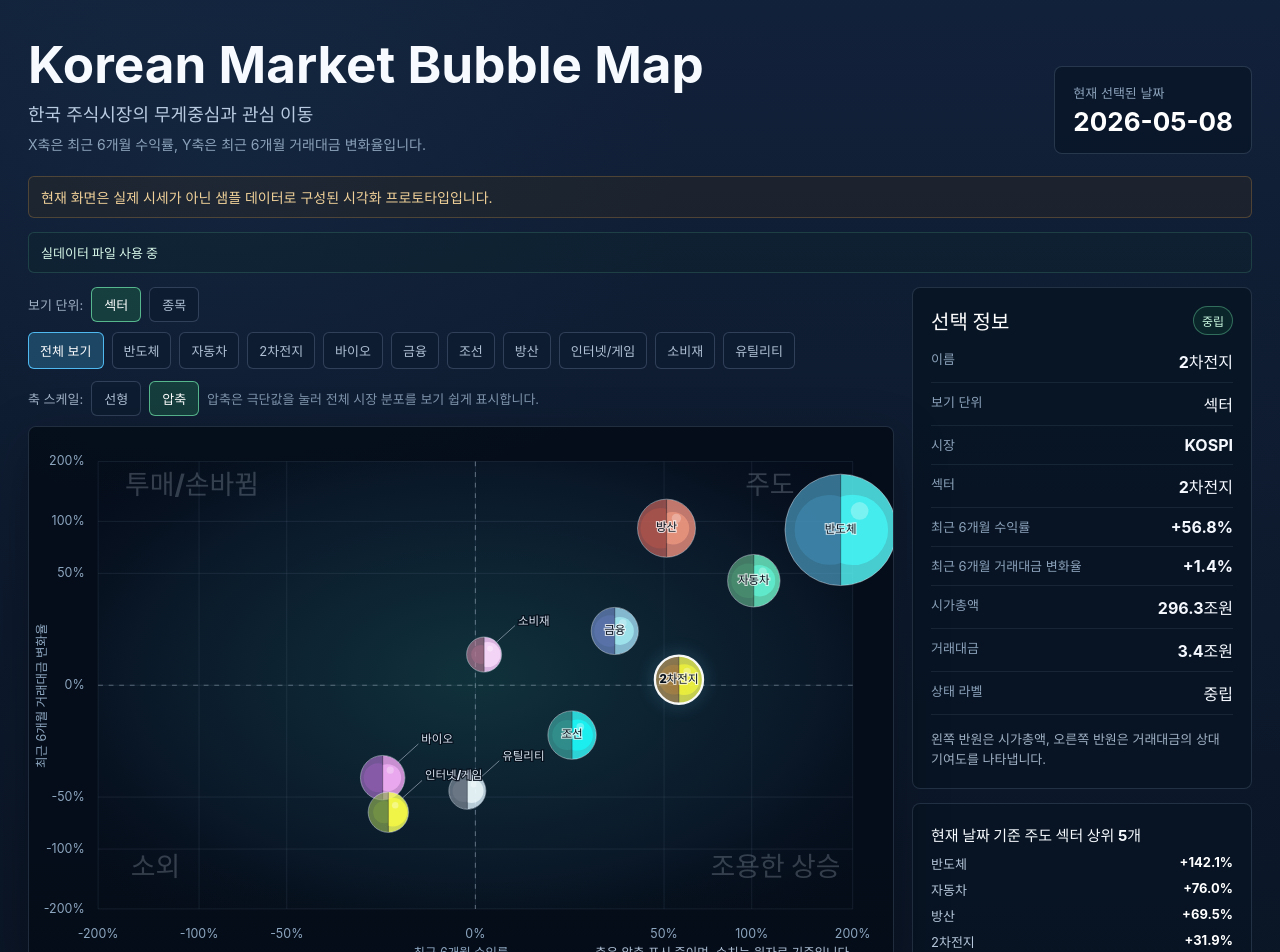
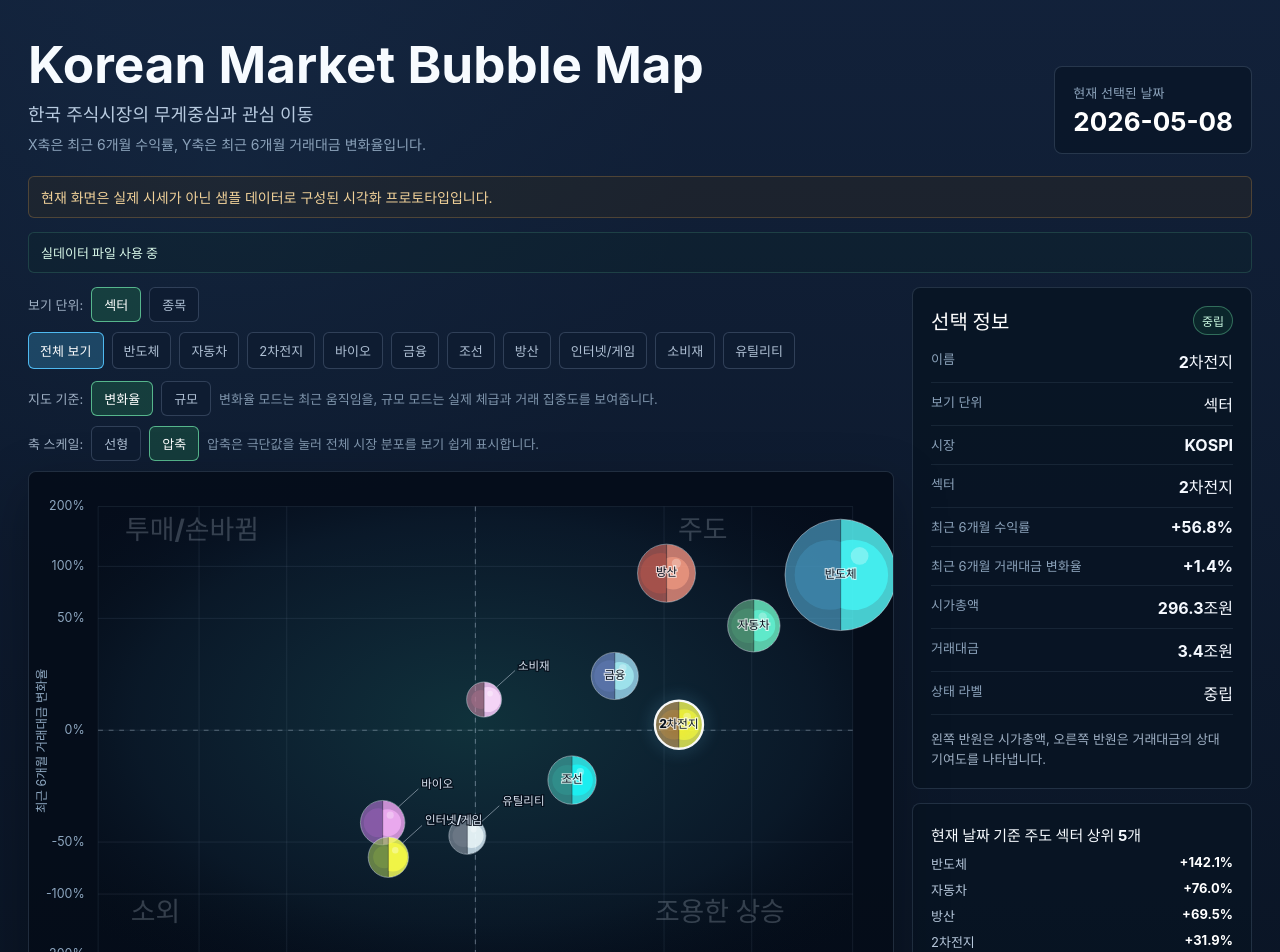
Before and after one commit to belorin/market-bubble-map, a React (Vite) app: page / in a window 1280 px wide. Shown: the top 952 px of the page. Built offline with nearby package versions, Linux system fonts and the light colour scheme.

Commit message:
Add absolute market scale mode

```diff
--- a/src/App.tsx
+++ b/src/App.tsx
@@ -15,7 +15,7 @@ import {
   sectors,
   type MarketBubbleDatum,
 } from './data/sampleMarketData'
-import type { AxisScaleMode } from './utils/scales'
+import type { AxisScaleMode, ChartMetricMode } from './utils/scales'
 
 type ViewMode = MarketBubbleDatum['level']
 
@@ -26,6 +26,8 @@ function App() {
   const [selectedDateIndex, setSelectedDateIndex] = useState(0)
   const [selectedSector, setSelectedSector] = useState('전체 보기')
   const [viewMode, setViewMode] = useState<ViewMode>('sector')
+  const [chartMetricMode, setChartMetricMode] =
+    useState<ChartMetricMode>('relative')
   const [axisScaleMode, setAxisScaleMode] =
     useState<AxisScaleMode>('compressed')
   const [selectedId, setSelectedId] = useState<string | null>(null)
@@ -141,6 +143,24 @@ function App() {
               selectedSector={selectedSector}
               onChange={setSelectedSector}
             />
+            <section className="metric-toggle" aria-label="지도 기준">
+              <span>지도 기준:</span>
+              <button
+                type="button"
+                className={chartMetricMode === 'relative' ? 'active' : ''}
+                onClick={() => setChartMetricMode('relative')}
+              >
+                변화율
+              </button>
+              <button
+                type="button"
+                className={chartMetricMode === 'absolute' ? 'active' : ''}
+                onClick={() => setChartMetricMode('absolute')}
+              >
+                규모
+              </button>
+              <em>변화율 모드는 최근 움직임을, 규모 모드는 실제 체급과 거래 집중도를 보여줍니다.</em>
+            </section>
             <section className="scale-toggle" aria-label="축 스케일">
               <span>축 스케일:</span>
               <button
@@ -163,6 +183,7 @@ function App() {
               data={currentData}
               selectedId={selectedDatum?.id}
               selectedSector={selectedSector}
+              chartMetricMode={chartMetricMode}
               axisScaleMode={axisScaleMode}
               onSelect={handleSelectDatum}
             />
--- a/src/components/BubbleChart.tsx
+++ b/src/components/BubbleChart.tsx
@@ -2,11 +2,15 @@ import { useMemo, useState } from 'react'
 import type { MarketBubbleDatum } from '../data/sampleMarketData'
 import {
   createAxisScale,
+  createPositiveAxisScale,
   formatKrw,
+  formatKrwAxis,
   formatPercent,
   getAxisDomain,
   getBubbleWeight,
+  getPositiveAxisDomain,
   type AxisScaleMode,
+  type ChartMetricMode,
 } from '../utils/scales'
 import { getBubbleStatus } from '../utils/status'
 import { SplitBubble } from './SplitBubble'
@@ -15,6 +19,7 @@ type BubbleChartProps = {
   data: MarketBubbleDatum[]
   selectedId?: string
   selectedSector: string
+  chartMetricMode: ChartMetricMode
   axisScaleMode: AxisScaleMode
   onSelect: (datum: MarketBubbleDatum) => void
 }
@@ -33,12 +38,39 @@ export function BubbleChart({
   data,
   selectedId,
   selectedSector,
+  chartMetricMode,
   axisScaleMode,
   onSelect,
 }: BubbleChartProps) {
   const [tooltip, setTooltip] = useState<TooltipState>(null)
 
   const chartScales = useMemo(() => {
+    if (chartMetricMode === 'absolute') {
+      const xDomain = getPositiveAxisDomain(data, 'marketCap', [
+        100_000_000_000,
+        100_000_000_000_000,
+      ])
+      const yDomain = getPositiveAxisDomain(data, 'tradingValue', [
+        1_000_000_000,
+        1_000_000_000_000,
+      ])
+
+      return {
+        xDomain,
+        yDomain,
+        xScale: createPositiveAxisScale(
+          xDomain,
+          [margin.left, width - margin.right],
+          axisScaleMode,
+        ),
+        yScale: createPositiveAxisScale(
+          yDomain,
+          [height - margin.bottom, margin.top],
+          axisScaleMode,
+        ),
+      }
+    }
+
     const xDomain = getAxisDomain(data, 'return6m', [-80, 120])
     const yDomain = getAxisDomain(data, 'tradingValueChange6m', [-100, 180])
 
@@ -56,30 +88,34 @@ export function BubbleChart({
         axisScaleMode,
       ),
     }
-  }, [axisScaleMode, data])
+  }, [axisScaleMode, chartMetricMode, data])
 
   const layout = useMemo(() => {
     const maxWeight = Math.max(...data.map(getBubbleWeight), 1)
 
     return data.map((datum) => ({
       datum,
-      x: chartScales.xScale(datum.return6m),
-      y: chartScales.yScale(datum.tradingValueChange6m),
+      x: chartScales.xScale(
+        chartMetricMode === 'absolute' ? datum.marketCap : datum.return6m,
+      ),
+      y: chartScales.yScale(
+        chartMetricMode === 'absolute'
+          ? datum.tradingValue
+          : datum.tradingValueChange6m,
+      ),
       radius: 16 + (getBubbleWeight(datum) / maxWeight) * 42,
     }))
-  }, [chartScales, data])
+  }, [chartMetricMode, chartScales, data])
 
-  const xAxisY = chartScales.yScale(0)
-  const yAxisX = chartScales.xScale(0)
+  const xAxisY =
+    chartMetricMode === 'absolute'
+      ? height - margin.bottom
+      : chartScales.yScale(0)
+  const yAxisX =
+    chartMetricMode === 'absolute' ? margin.left : chartScales.xScale(0)
   const filtered = selectedSector !== '전체 보기'
-  const xTicks =
-    axisScaleMode === 'compressed'
-      ? [-200, -100, -50, 0, 50, 100, 200]
-      : [-80, -40, 0, 40, 80, 120]
-  const yTicks =
-    axisScaleMode === 'compressed'
-      ? [-200, -100, -50, 0, 50, 100, 200, 400]
-      : [-100, -50, 0, 50, 100, 150, 200]
+  const xTicks = getTicks(chartMetricMode, 'x', axisScaleMode)
+  const yTicks = getTicks(chartMetricMode, 'y', axisScaleMode)
   const visibleXTicks = xTicks.filter(
     (tick) => tick >= chartScales.xDomain[0] && tick <= chartScales.xDomain[1],
   )
@@ -126,7 +162,7 @@ export function BubbleChart({
               y={height - 28}
               textAnchor="middle"
             >
-              {tick}%
+              {formatAxisTick(tick, chartMetricMode)}
             </text>
           </g>
         ))}
@@ -145,7 +181,7 @@ export function BubbleChart({
               y={chartScales.yScale(tick) + 4}
               textAnchor="end"
             >
-              {tick}%
+              {formatAxisTick(tick, chartMetricMode)}
             </text>
           </g>
         ))}
@@ -153,30 +189,36 @@ export function BubbleChart({
         <line className="zero-axis" x1={margin.left} x2={width - margin.right} y1={xAxisY} y2={xAxisY} />
         <line className="zero-axis" x1={yAxisX} x2={yAxisX} y1={margin.top} y2={height - margin.bottom} />
 
-        <text className="quadrant-label" x={width - 154} y={margin.top + 34}>
-          주도
+        <text className="quadrant-label" x={width - 224} y={margin.top + 34}>
+          {chartMetricMode === 'absolute' ? '큰 체급 · 높은 관심' : '주도'}
         </text>
-        <text className="quadrant-label" x={width - 190} y={height - 92}>
-          조용한 상승
+        <text className="quadrant-label" x={width - 248} y={height - 92}>
+          {chartMetricMode === 'absolute'
+            ? '큰 체급 · 조용한 거래'
+            : '조용한 상승'}
         </text>
         <text className="quadrant-label" x={margin.left + 28} y={margin.top + 34}>
-          투매/손바뀜
+          {chartMetricMode === 'absolute'
+            ? '작은 체급 · 거래 집중'
+            : '투매/손바뀜'}
         </text>
         <text className="quadrant-label" x={margin.left + 34} y={height - 92}>
-          소외
+          {chartMetricMode === 'absolute' ? '작은 체급 · 조용함' : '소외'}
         </text>
 
         <text className="axis-label" x={width / 2} y={height - 8} textAnchor="middle">
-          최근 6개월 수익률
+          {chartMetricMode === 'absolute' ? '시가총액' : '최근 6개월 수익률'}
         </text>
         <text
           className="axis-label"
           transform={`translate(18 ${height / 2}) rotate(-90)`}
           textAnchor="middle"
         >
-          최근 6개월 거래대금 변화율
+          {chartMetricMode === 'absolute'
+            ? '거래대금'
+            : '최근 6개월 거래대금 변화율'}
         </text>
-        {axisScaleMode === 'compressed' ? (
+        {axisScaleMode === 'compressed' || chartMetricMode === 'absolute' ? (
           <text className="scale-note" x={width - margin.right} y={height - 8} textAnchor="end">
             축은 압축 표시 중이며, 수치는 원자료 기준입니다.
           </text>
@@ -219,3 +261,42 @@ export function BubbleChart({
     </section>
   )
 }
+
+type AxisName = 'x' | 'y'
+
+const getTicks = (
+  chartMetricMode: ChartMetricMode,
+  axis: AxisName,
+  axisScaleMode: AxisScaleMode,
+) => {
+  if (chartMetricMode === 'absolute') {
+    return axis === 'x'
+      ? [
+          100_000_000_000,
+          1_000_000_000_000,
+          10_000_000_000_000,
+          100_000_000_000_000,
+          500_000_000_000_000,
+        ]
+      : [
+          1_000_000_000,
+          10_000_000_000,
+          100_000_000_000,
+          1_000_000_000_000,
+          5_000_000_000_000,
+        ]
+  }
+
+  if (axis === 'x') {
+    return axisScaleMode === 'compressed'
+      ? [-200, -100, -50, 0, 50, 100, 200]
+      : [-80, -40, 0, 40, 80, 120]
+  }
+
+  return axisScaleMode === 'compressed'
+    ? [-200, -100, -50, 0, 50, 100, 200, 400]
+    : [-100, -50, 0, 50, 100, 150, 200]
+}
+
+const formatAxisTick = (value: number, chartMetricMode: ChartMetricMode) =>
+  chartMetricMode === 'absolute' ? formatKrwAxis(value) : `${value}%`
--- a/src/styles.css
+++ b/src/styles.css
@@ -174,6 +174,7 @@ h1 {
 }
 
 .view-toggle,
+.metric-toggle,
 .scale-toggle {
   display: flex;
   align-items: center;
@@ -184,22 +185,26 @@ h1 {
 }
 
 .view-toggle button,
+.metric-toggle button,
 .scale-toggle button {
   padding: 7px 12px;
   color: #aebfd3;
 }
 
 .view-toggle button.active,
+.metric-toggle button.active,
 .scale-toggle button.active {
   border-color: rgba(102, 209, 158, 0.82);
   color: #ffffff;
   background: rgba(31, 106, 74, 0.42);
 }
 
+.metric-toggle,
 .scale-toggle {
   flex-wrap: wrap;
 }
 
+.metric-toggle em,
 .scale-toggle em {
   color: #7f95ac;
   font-style: normal;
--- a/src/utils/scales.ts
+++ b/src/utils/scales.ts
@@ -1,6 +1,7 @@
 import { getSectorColor, type MarketBubbleDatum } from '../data/sampleMarketData'
 
 export type AxisScaleMode = 'linear' | 'compressed'
+export type ChartMetricMode = 'relative' | 'absolute'
 
 const symlogConstant = 25
 
@@ -51,6 +52,55 @@ export const getAxisDomain = (
   return [-padded, padded] as [number, number]
 }
 
+export const getPositiveAxisDomain = (
+  data: MarketBubbleDatum[],
+  key: 'marketCap' | 'tradingValue',
+  fallback: [number, number],
+) => {
+  if (data.length === 0) {
+    return fallback
+  }
+
+  const values = data
+    .map((datum) => datum[key])
+    .filter((value) => Number.isFinite(value) && value > 0)
+
+  if (values.length === 0) {
+    return fallback
+  }
+
+  const minValue = Math.min(...values)
+  const maxValue = Math.max(...values)
+  return [Math.max(1, minValue * 0.72), Math.max(fallback[1], maxValue * 1.12)] as [
+    number,
+    number,
+  ]
+}
+
+export const createPositiveAxisScale = (
+  domain: [number, number],
+  range: [number, number],
+  scaleMode: AxisScaleMode,
+) => {
+  if (scaleMode === 'linear') {
+    return createClampedLinearScale(domain, range)
+  }
+
+  const safeDomain: [number, number] = [Math.max(1, domain[0]), Math.max(2, domain[1])]
+  const transform = (value: number) => Math.log10(Math.max(1, value))
+  const transformedDomain: [number, number] = [
+    transform(safeDomain[0]),
+    transform(safeDomain[1]),
+  ]
+  const transformedScale = createLinearScale(transformedDomain, range)
+
+  return (value: number) =>
+    clampToRange(
+      transformedScale(transform(clamp(value, safeDomain[0], safeDomain[1]))),
+      range,
+    )
+}
+
 export const createClampedLinearScale = (
   domain: [number, number],
   range: [number, number],
@@ -84,6 +134,16 @@ export const formatKrw = (value: number) => {
   return `${eok.toLocaleString('ko-KR', { maximumFractionDigits: 0 })}억원`
 }
 
+export const formatKrwAxis = (value: number) => {
+  const jo = value / 1_000_000_000_000
+  if (jo >= 1) {
+    return `${jo.toLocaleString('ko-KR', { maximumFractionDigits: jo >= 10 ? 0 : 1 })}조`
+  }
+
+  const eok = value / 100_000_000
+  return `${eok.toLocaleString('ko-KR', { maximumFractionDigits: 0 })}억`
+}
+
 export const getRelatedBubbleColors = (sector: string) => {
   const base = getSectorColor(sector)
   return {
```
